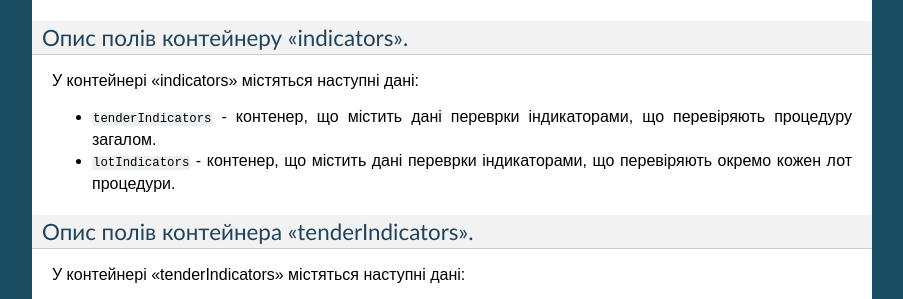
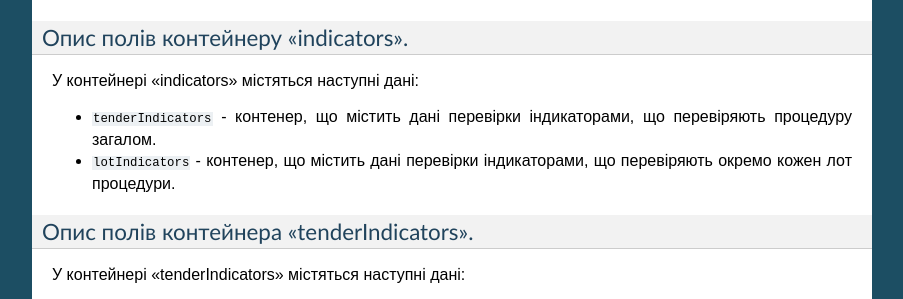
Before and after one commit to DataPathAnalytics/indicators-queue, a Sphinx documentation site: the page built from docs/procedure_history.rst, in a window 1280 px wide and 900 px high, scrolled down 844 px. Shown: the part 152-451 px from the top of the window, without its empty margins (198-1101 px from the left). Built offline with Sphinx 7.4.7, drawn with Linux system fonts in a browser that asks for light colours.

Commit message:
Update procedure_history.rst

```diff
--- a/docs/procedure_history.rst
+++ b/docs/procedure_history.rst
@@ -230,8 +230,8 @@
 
 У контейнері "indicators" містяться наступні дані:
 
-- ``tenderIndicators`` - контенер, що містить дані переврки індикаторами, що перевіряють процедуру загалом.
-- ``lotIndicators`` - контенер, що містить дані переврки індикаторами, що перевіряють окремо кожен лот процедури.
+- ``tenderIndicators`` - контенер, що містить дані перевірки індикаторами, що перевіряють процедуру загалом.
+- ``lotIndicators`` - контенер, що містить дані перевірки індикаторами, що перевіряють окремо кожен лот процедури.
 
 Опис полів контейнера "tenderIndicators".
 =========================================
```
